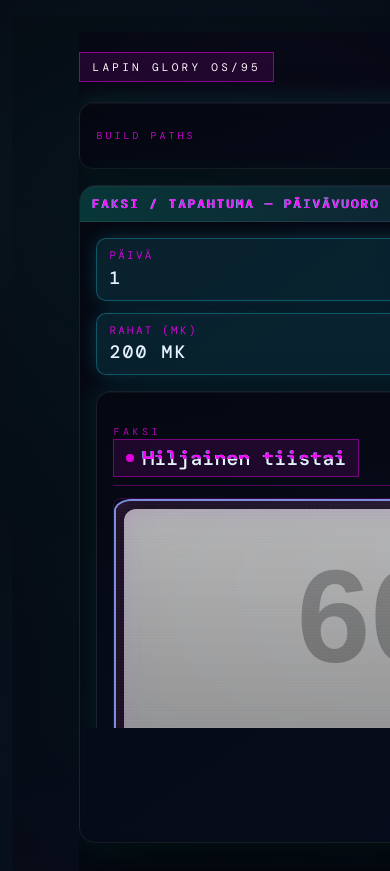
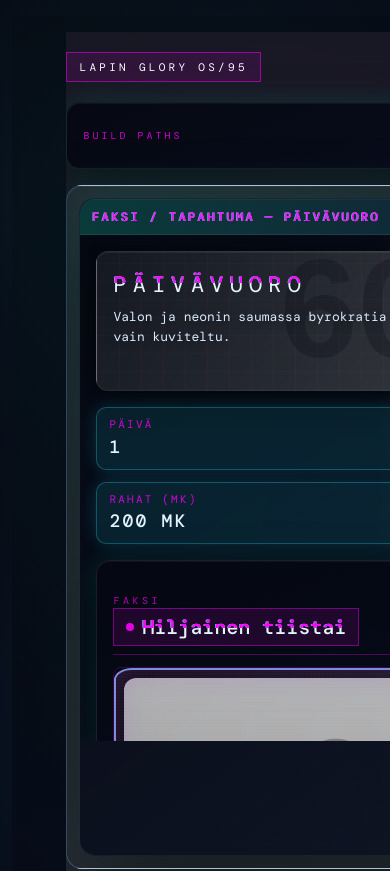
Before and after one commit to akio-byte/lapin-glory-1995, a React (Vite) app: page / in a window 390 px wide. Shown: the top 871 px of the page. Built offline with nearby package versions, Linux system fonts and the light colour scheme.

Commit message:
Apply view backgrounds and animate PaperWar results

```diff
--- a/src/App.css
+++ b/src/App.css
@@ -607,4 +607,168 @@
   .event-card__text {
     max-height: 24vh;
   }
+
+  .phase-banner {
+    position: relative;
+    min-height: 140px;
+    border: 1px solid rgba(229, 243, 255, 0.08);
+    border-radius: 12px;
+    overflow: hidden;
+    background-size: cover;
+    background-position: center;
+    box-shadow: inset 0 1px 0 rgba(255, 255, 255, 0.06), 0 14px 40px rgba(0, 0, 0, 0.4);
+  }
+
+  .phase-banner::before {
+    content: '';
+    position: absolute;
+    inset: 0;
+    background: repeating-linear-gradient(90deg, rgba(255, 0, 255, 0.08) 0 1px, transparent 1px 22px),
+      repeating-linear-gradient(0deg, rgba(34, 211, 238, 0.04) 0 1px, transparent 1px 18px);
+    mix-blend-mode: screen;
+    opacity: 0.6;
+    pointer-events: none;
+  }
+
+  .phase-banner__content {
+    position: relative;
+    padding: 16px;
+    max-width: 70%;
+  }
+
+  .phase-banner__title {
+    font-size: clamp(22px, 2vw, 28px);
+    letter-spacing: 0.28em;
+    text-transform: uppercase;
+  }
+
+  .phase-banner__subtitle {
+    margin-top: 6px;
+    font-size: 13px;
+    max-width: 520px;
+    color: #dbeafe;
+    text-shadow: 0 2px 8px rgba(0, 0, 0, 0.45);
+  }
+
+  .phase-banner__chips {
+    position: absolute;
+    right: 14px;
+    bottom: 14px;
+    display: flex;
+    gap: 10px;
+    flex-wrap: wrap;
+  }
+
+  .phase-chip {
+    display: inline-flex;
+    align-items: center;
+    gap: 8px;
+    padding: 8px 12px;
+    border-radius: 999px;
+    background: rgba(5, 9, 18, 0.7);
+    border: 1px solid rgba(96, 165, 250, 0.4);
+    font-size: 12px;
+    letter-spacing: 0.18em;
+    text-transform: uppercase;
+    box-shadow: 0 0 12px rgba(22, 242, 211, 0.18);
+  }
+
+  .phase-view-root {
+    position: relative;
+    border-radius: 16px;
+    padding: 12px;
+    border: 1px solid rgba(96, 165, 250, 0.28);
+    box-shadow: inset 0 1px 0 rgba(255, 255, 255, 0.05), 0 24px 60px rgba(0, 0, 0, 0.55),
+      0 0 30px rgba(22, 242, 211, 0.14);
+    overflow: hidden;
+    isolation: isolate;
+  }
+
+  .phase-view-root::after {
+    content: '';
+    position: absolute;
+    inset: 0;
+    background: radial-gradient(circle at 10% 10%, rgba(22, 242, 211, 0.18), transparent 32%),
+      radial-gradient(circle at 80% 0%, rgba(96, 165, 250, 0.16), transparent 38%);
+    opacity: 0.4;
+    pointer-events: none;
+    mix-blend-mode: screen;
+    z-index: 1;
+  }
+
+  .phase-view-overlay {
+    position: relative;
+    z-index: 2;
+  }
+
+  .morning-report-panel {
+    background-size: cover;
+    background-position: center;
+    background-blend-mode: screen;
+    box-shadow: inset 0 1px 0 rgba(255, 255, 255, 0.06), 0 14px 40px rgba(0, 0, 0, 0.4);
+  }
+
+  .paperwar-outcome {
+    position: relative;
+    background-size: cover;
+    background-position: center;
+    overflow: hidden;
+  }
+
+  .paperwar-outcome::after {
+    content: '';
+    position: absolute;
+    inset: 0;
+    background: radial-gradient(circle at 20% 20%, rgba(22, 242, 211, 0.25), transparent 35%),
+      radial-gradient(circle at 80% 0%, rgba(255, 0, 255, 0.14), transparent 32%);
+    mix-blend-mode: screen;
+    opacity: 0.65;
+    pointer-events: none;
+  }
+
+  @keyframes paperwar-win-pop {
+    0% {
+      transform: scale(0.96);
+    }
+    50% {
+      transform: scale(1.04);
+    }
+    100% {
+      transform: scale(1);
+    }
+  }
+
+  @keyframes paperwar-loss-shake {
+    0% {
+      transform: translateY(0);
+    }
+    25% {
+      transform: translateY(3px);
+    }
+    50% {
+      transform: translateY(-2px);
+    }
+    75% {
+      transform: translateY(3px);
+    }
+    100% {
+      transform: translateY(0);
+    }
+  }
+
+  .paperwar-result-label {
+    font-size: clamp(1.4rem, 2.4vw, 1.8rem);
+    letter-spacing: 0.3em;
+    text-transform: uppercase;
+    text-align: center;
+    font-weight: 800;
+  }
+
+  .paperwar-result--win {
+    animation: paperwar-win-pop 220ms ease-out;
+  }
+
+  .paperwar-result--loss {
+    animation: paperwar-loss-shake 260ms ease-out;
+  }
 }
--- a/src/components/GameShell.tsx
+++ b/src/components/GameShell.tsx
@@ -25,6 +25,7 @@ import {
 } from '../data/gameData'
 import { canonicalStats } from '../data/statMeta'
 import { endingEpilogues, type EndingType } from '../data/endingData'
+import { MediaRegistry } from '../data/mediaRegistry'
 import { useGameLoop, type DaySnapshot } from '../hooks/useGameLoop'
 import { useAudio } from '../hooks/useAudio'
 import Desktop from './Desktop'
@@ -160,7 +161,16 @@ const MorningReportView = ({
   history: DaySnapshot[]
   onAdvance: () => void
 }) => (
-  <div className="glass-panel space-y-4">
+  <div
+    className="phase-view-root morning-view-root"
+    style={{
+      backgroundImage: `linear-gradient(180deg, rgba(5, 8, 17, 0.9), rgba(5, 8, 17, 0.82)), url(${MediaRegistry.morningReportBg})`,
+      backgroundSize: 'cover',
+      backgroundPosition: 'center',
+      backgroundRepeat: 'no-repeat',
+    }}
+  >
+    <div className="glass-panel space-y-4 morning-report-panel">
       <div className="flex items-center justify-between text-[10px] uppercase tracking-[0.35em] text-neon/70">
         <span>OS/95 Raportti</span>
         <span className="text-[11px]">Päivä {dayCount} →</span>
@@ -234,6 +244,7 @@ const MorningReportView = ({
         </button>
       </div>
     </div>
+  </div>
 )
 
 type PhaseViewProps = {
@@ -276,10 +287,34 @@ const PhaseWindow = ({
     phase === 'DAY'
       ? 'Ei lomakkeita juuri nyt. Juot kahvin, katsot ulos ja kuuntelet neonin sirinää.'
       : 'Yövuoro nielee valot. Tietokone humisee, eikä yhtään faksia luisu pöydälle.'
+  const phaseSubtitle =
+    phase === 'DAY'
+      ? 'Valon ja neonin saumassa byrokratia höyryää. Päivävuoron lämpö on vain kuviteltu.'
+      : 'Staalo ja valokuitu ujeltavat lumen alla. Yövuoro on kylmä kuin faxin valo.'
+  const phaseMedia = phase === 'DAY' ? MediaRegistry.dayViewBg : MediaRegistry.nightViewBg
 
   return (
     <OSWindow title={`FAKSI / TAPAHTUMA — ${phaseTitle}`} isActive size="lg">
       <div className="space-y-4">
+        <div
+          className="phase-banner"
+          style={{
+            backgroundImage: `linear-gradient(120deg, rgba(5, 9, 18, 0.92), rgba(5, 9, 18, 0.55)), url(${phaseMedia})`,
+          }}
+          role="presentation"
+        >
+          <div className="phase-banner__content">
+            <p className="phase-banner__title glitch-text" data-text={phaseTitle}>
+              {phaseTitle}
+            </p>
+            <p className="phase-banner__subtitle">{phaseSubtitle}</p>
+          </div>
+          <div className="phase-banner__chips">
+            <span className="phase-chip">D{dayCount.toString().padStart(2, '0')}</span>
+            <span className="phase-chip">{phase === 'DAY' ? '⚡ Neon shift' : '🌙 Kylmä linja'}</span>
+          </div>
+        </div>
+
         <div className="grid grid-cols-2 md:grid-cols-4 gap-3 text-[11px] uppercase tracking-[0.2em]">
           <div className="glass-chip px-3 py-2">
             <p className="text-neon/80">Päivä</p>
@@ -338,9 +373,37 @@ const PhaseWindow = ({
   )
 }
 
-const DayPhaseView = (props: PhaseViewProps) => <PhaseWindow phase="DAY" {...props} />
+const DayPhaseView = (props: PhaseViewProps) => (
+  <div
+    className="phase-view-root day-view-root"
+    style={{
+      backgroundImage: `linear-gradient(160deg, rgba(5, 9, 18, 0.86), rgba(5, 9, 18, 0.78)), url(${MediaRegistry.dayViewBg})`,
+      backgroundSize: 'cover',
+      backgroundPosition: 'center',
+      backgroundRepeat: 'no-repeat',
+    }}
+  >
+    <div className="phase-view-overlay">
+      <PhaseWindow phase="DAY" {...props} />
+    </div>
+  </div>
+)
 
-const NightPhaseView = (props: PhaseViewProps) => <PhaseWindow phase="NIGHT" {...props} />
+const NightPhaseView = (props: PhaseViewProps) => (
+  <div
+    className="phase-view-root night-view-root"
+    style={{
+      backgroundImage: `linear-gradient(180deg, rgba(5, 8, 17, 0.9), rgba(5, 8, 17, 0.82)), url(${MediaRegistry.nightViewBg})`,
+      backgroundSize: 'cover',
+      backgroundPosition: 'center',
+      backgroundRepeat: 'no-repeat',
+    }}
+  >
+    <div className="phase-view-overlay">
+      <PhaseWindow phase="NIGHT" {...props} />
+    </div>
+  </div>
+)
 
 const RunOverScreen = ({
   ending,
@@ -537,9 +600,24 @@ const GameShell = () => {
     setLocked(false)
   }, [])
 
+  const phaseBackground = useMemo(() => {
+    if (phase === 'MORNING') return MediaRegistry.morningReportBg
+    if (phase === 'NIGHT') return MediaRegistry.nightViewBg
+    return MediaRegistry.dayViewBg
+  }, [phase])
+
   const rootStyle = useMemo(
-    () => ({ '--glitch-duration': `${textSpeed}s`, '--sanity-hue': `${sanityHueShift}deg` } as CSSProperties),
-    [sanityHueShift, textSpeed],
+    () =>
+      ({
+        '--glitch-duration': `${textSpeed}s`,
+        '--sanity-hue': `${sanityHueShift}deg`,
+        backgroundImage: `linear-gradient(180deg, rgba(5, 9, 18, 0.92), rgba(5, 9, 18, 0.82)), url(${phaseBackground})`,
+        backgroundSize: 'cover',
+        backgroundRepeat: 'no-repeat',
+        backgroundPosition: 'center top',
+        backgroundAttachment: 'fixed',
+      } as CSSProperties),
+    [phaseBackground, sanityHueShift, textSpeed],
   )
 
   useEffect(() => {
--- a/src/data/mediaRegistry.ts
+++ b/src/data/mediaRegistry.ts
@@ -26,6 +26,10 @@ const safeMediaImport = (fileName: string): string => {
 export const MediaRegistry = {
   faxMachine: safeMediaImport('fax_machine.png'),
   officeBg: safeMediaImport('office_bg.png'),
+  dayViewBg: safeMediaImport('day_view_bg.png'),
+  nightViewBg: safeMediaImport('night_view_bg.png'),
+  morningReportBg: safeMediaImport('morning_report_bg.png'),
+  paperWarResultBg: safeMediaImport('paperwar_result_bg.png'),
   surrealVideo: safeMediaImport('Surreal_Horror_Video_Generation.mp4'),
   snowyStreet: safeMediaImport('Snowy_Finland_Street_VHS.mp4'),
   placeholder: PLACEHOLDER_ASSET,
```
Also changed, not shown: src/components/PaperWar.tsx (+30 -16 lines). Lines whose indentation alone changed are shown as unchanged.
